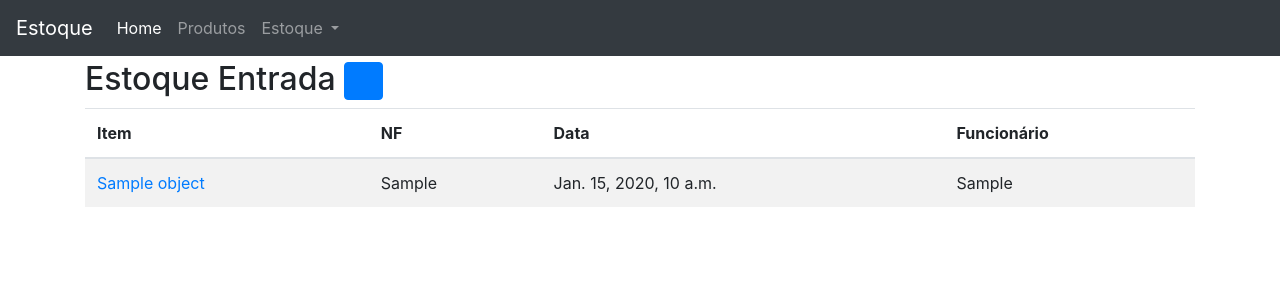
After one commit to CleitonSilvaT/ControleEstoque, a Django app: template projeto/estoque/templates/estoque_entrada_list.html in a window 1280 px wide. The commit adds this page. Shown: the top 300 px of the page. Run offline with Django 3.2, Linux system fonts and the light colour scheme; the template is opened without the code that fills it: most values are stand-ins (such as "Sample title", 1, 10 or a date in 2020); some libraries are stand-ins or nearby versions; some web fonts are replaced.

Commit message:
Apresentado estoque de entrada. Close #22

```diff
--- a/projeto/core/templates/base.html
+++ b/projeto/core/templates/base.html
@@ -7,6 +7,7 @@
         <!-- Required meta tags -->
         <meta charset="utf-8">
         <meta name="viewport" content="width=device-width, initial-scale=1, shrink-to-fit=no">
+        <link rel="shortcut icon" href="https://www.djangoproject.com/favicon.ico">
 
         <!-- Bootstrap CSS -->
         <link rel="stylesheet" href="{% static 'css/bootstrap.min.css' %}">
--- a/projeto/core/templates/includes/nav.html
+++ b/projeto/core/templates/includes/nav.html
@@ -22,7 +22,7 @@
                 Estoque
                 </a>
                 <div class="dropdown-menu" aria-labelledby="dropdown01">
-                    <a class="dropdown-item" href="#">Entrada</a>
+                    <a class="dropdown-item" href="{% url 'estoque:estoque_entrada_list' %}">Entrada</a>
                     <a class="dropdown-item" href="#">Saída</a>
                 </div>
             </li>
--- a/projeto/estoque/admin.py
+++ b/projeto/estoque/admin.py
@@ -14,7 +14,7 @@ class EstoqueItensInLine(admin.TabularInline):
 @admin.register(Estoque)
 class EstoqueAdmin(admin.ModelAdmin):
     inlines = (EstoqueItensInLine,)
-    list_display = ('__str__', 'nf')
+    list_display = ('__str__', 'nf', 'funcionario',)
     search_fields = ('nf',)
     list_filter = ('funcionario',)
     date_hierarchy = 'created'
--- /dev/null
+++ b/projeto/estoque/templates/estoque_entrada_list.html
@@ -0,0 +1,40 @@
+{% extends 'base.html' %}
+
+{% block content %}
+    <h2>Estoque Entrada
+        <span class="pull-right">
+            <a href="">
+                <button type="button" class="btn btn-primary">
+                    <span class="fas fa-plus"><span>
+                </button>
+            </a>
+        </span>
+    </h2>
+
+    {% if object_list %}
+        <table class="table table-striped">
+            <thead>
+                <tr>
+                    <th>Item</th>
+                    <th>NF</th>
+                    <th>Data</th>
+                    <th>Funcionário</th>
+                </tr>
+            </thead>
+            <tbody>
+                {% for object in object_list %}
+                    <tr>
+                        <td>
+                            <a href="">{{ object }}</a>
+                        </td>
+                        <td>{{ object.nf_formated }}</td>
+                        <td>{{ object.created }}</td>
+                        <td>{{ object.funcionario.first_name }}</td>
+                    </tr>
+                {% endfor %}
+            </tbody>
+        </table>
+    {% else %}
+        <p class="alert alert-warning">Sem itens na lista</p>
+    {% endif %}
+{% endblock content %}
--- a/projeto/urls.py
+++ b/projeto/urls.py
@@ -19,5 +19,6 @@ from django.urls import path, include
 urlpatterns = [
     path('admin/', admin.site.urls),
     path('', include('projeto.core.urls')),
-    path('produto/', include('projeto.produto.urls'))
+    path('produto/', include('projeto.produto.urls')),
+    path('estoque/', include('projeto.estoque.urls')),
 ]
```
Also changed, not shown: projeto/estoque/models.py (+5 -2 lines), projeto/estoque/urls.py (added, +8 -0 lines), projeto/estoque/views.py (+8 -0 lines), projeto/estoque/migrations/0002_auto_20201009_0611.py (added).
